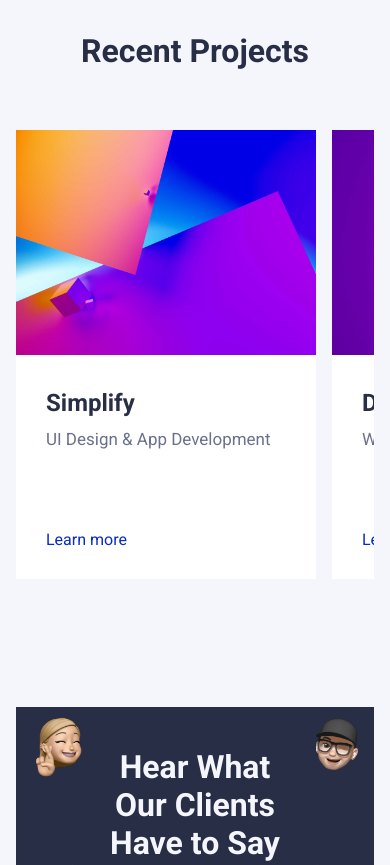
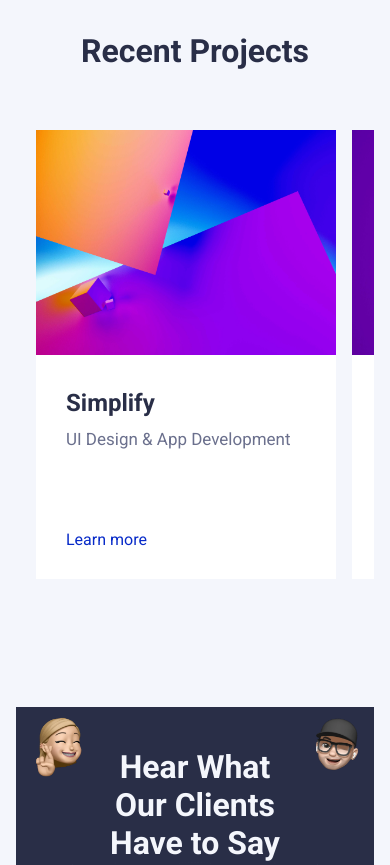
Before and after one commit to steroman/midproject, a plain HTML site: page index.html in a window 390 px wide. Shown: the part 1380-2245 px from the top of the page. Drawn offline with Linux system fonts and the light colour scheme.

Commit message:
project cards padding on mobile

```diff
--- a/styles.css
+++ b/styles.css
@@ -564,6 +564,7 @@ footer {
         overflow-y: hidden;
         white-space: wrap;
         scroll-behavior: smooth;
+        padding: 0 1.25rem;
     }
 
     #project-list::-webkit-scrollbar {
```
